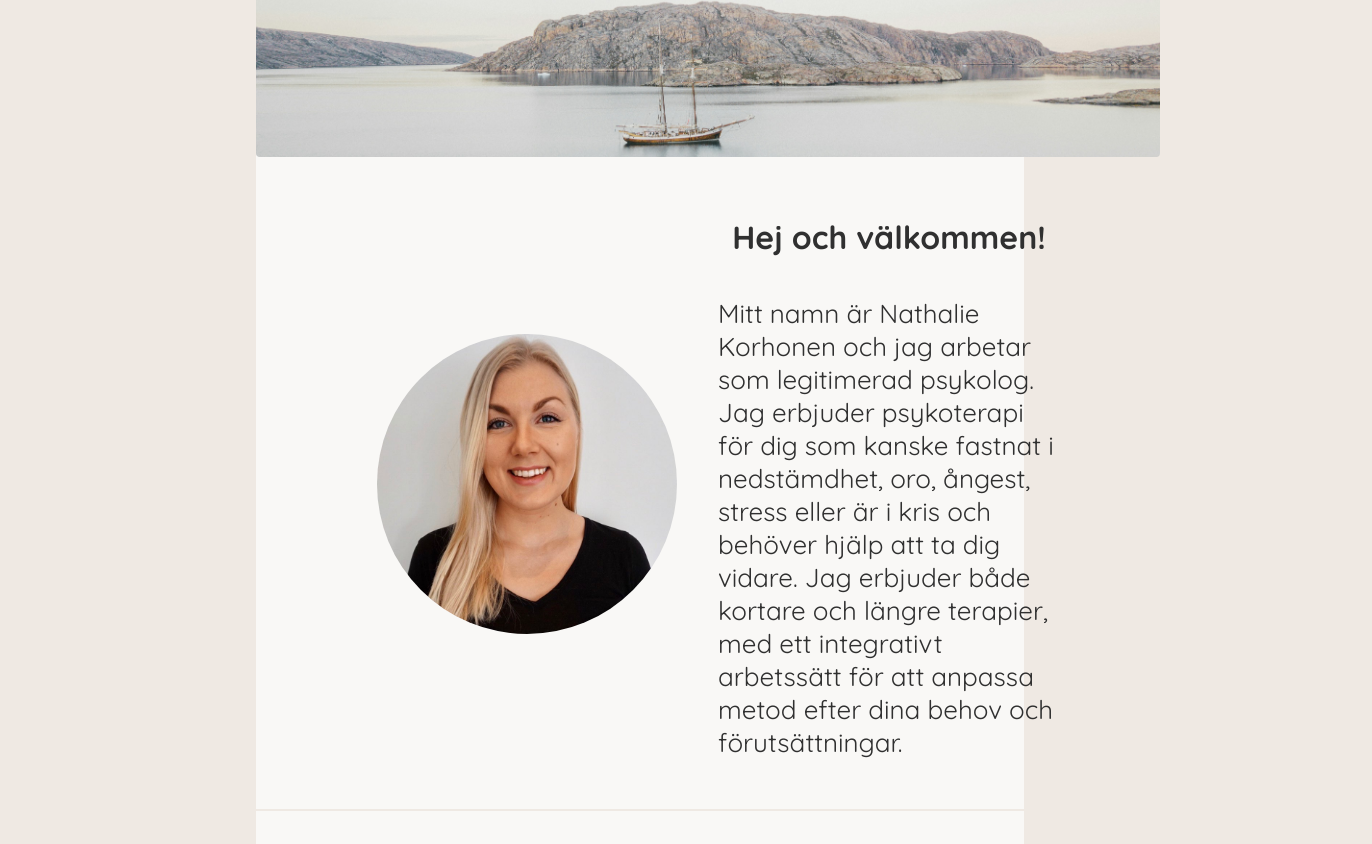
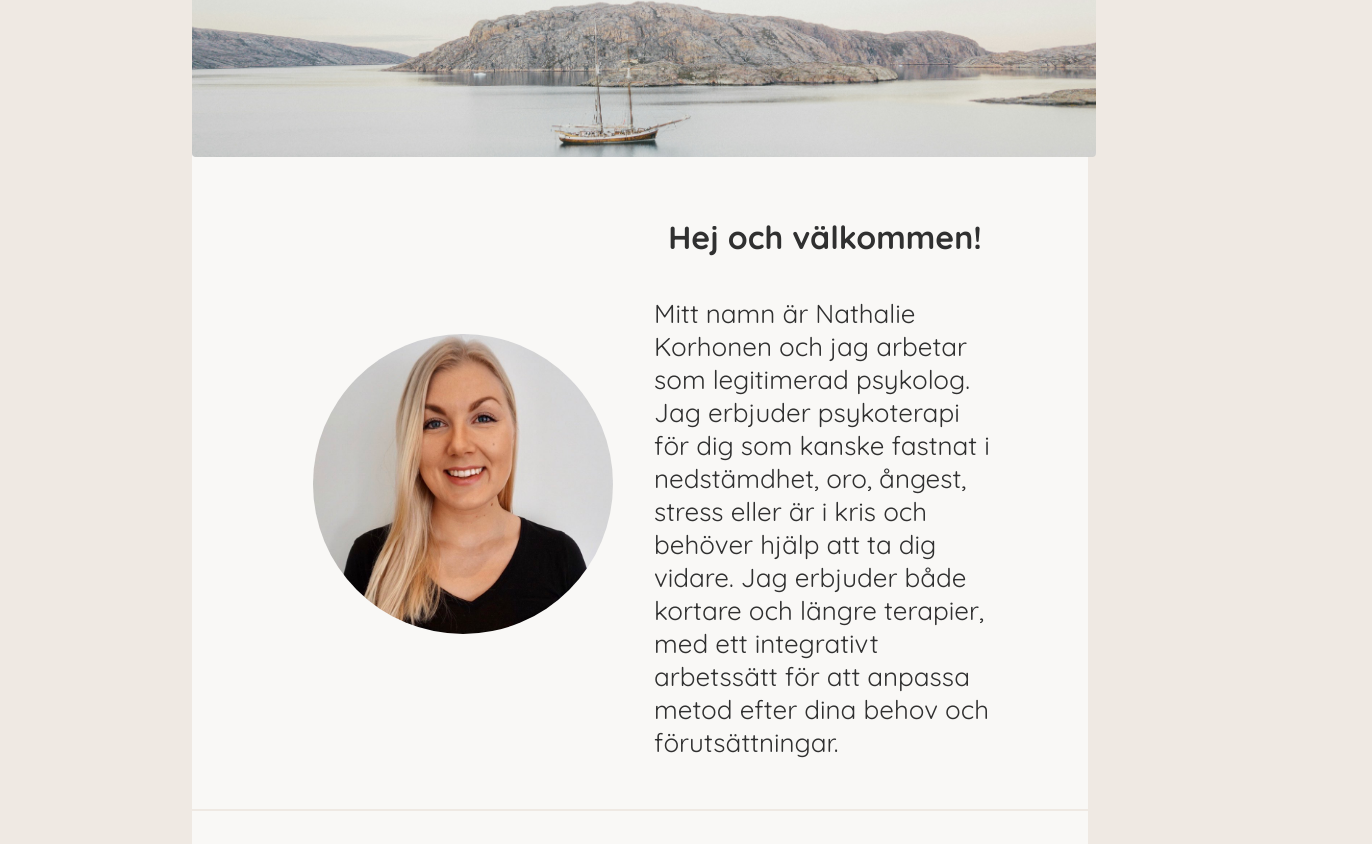
Before and after one commit to DzengiZp/nk-psykolog-ab, a Next.js app in the folder next/: page / in a window 1280 px wide. Shown: the part 376-1220 px from the top of the page, 1372 px wide, since content can reach past the window. Built offline with nearby package versions, Linux system fonts and the light colour scheme.

Commit message:
Added responsive design globally and for font sizes with clamp
Renamed card sections for better readability

```diff
--- a/next/src/app/globals.css
+++ b/next/src/app/globals.css
@@ -9,26 +9,69 @@
 	--text-black: #303030;
 }
 
+/* MOBILE: 480px */
+/* SM: 640px */
+/* MD: 768px */
+/* LG: 1024px */
+/* XL: 1280px */
+/* XXL: 1536px */
+
+* {
+	box-sizing: content-box;
+}
+
 html {
 	/* Default rem size */
 	font-size: 62.5%;
 }
 
-@media (min-width: 680px) {
 body {
 	display: flex;
 	flex-direction: column;
-		box-sizing: content-box;
 	background-color: var(--color-palette-two);
 	margin: 0;
 	padding: 0;
 }
+
+.baseSite {
+  display: flex;
+  flex-direction: column;
+	margin: 0 auto;
+	width: 95vw;
+	min-height: 100vh;
+	background-color: var(--color-palette-one);
 }
 
+@media (min-width: 768px) {
+	.baseSite {
+		margin: 0 auto;
+		width: 90vw;
+		background-color: var(--color-palette-one);
+	}
+}
+
+@media (min-width: 1024px) {
+	.baseSite {
+		margin: 0 auto;
+		width: 80vw;
+		background-color: var(--color-palette-one);
+	}
+}
+
+@media (min-width: 1280px) {
+	.baseSite {
+		margin: 0 auto;
+		width: 70vw;
+		background-color: var(--color-palette-one);
+	}
+}
+
+@media (min-width: 1536px) {
 	.baseSite {
 		margin: 0 auto;
 		width: 60vw;
 		background-color: var(--color-palette-one);
+	}
 }
 
 h1,
--- a/next/src/app/page.module.css
+++ b/next/src/app/page.module.css
@@ -4,56 +4,55 @@
 }
 
 .startPageContainer > section:nth-child(2) > div {
-  border-top: none;
+	border-top: none;
 }
 
-.heroImageContainer {
+.heroImageSectionContainer {
 	display: flex;
 	justify-content: center;
 	position: relative;
 	width: 100%;
 	aspect-ratio: 2.5/1;
 	margin-bottom: 1rem;
-  margin-top: 5rem;
+	margin-top: 5rem;
 }
 
-.heroTitle {
+/* .heroTitle {
 	position: absolute;
 	padding-top: 180px;
 	color: var(--text-black);
 	z-index: 10;
 	font-size: clamp(2rem, 2vw + 1rem, 10rem);
-}
+} */
 
 .heroImage {
 	object-fit: cover;
-  border-radius: 4px;
-
+	border-radius: 4px;
 }
 
-.aboutContainer {
+.sectionContainer {
 	display: grid;
 	grid-template-columns: 1fr;
 	color: var(--text-black);
 	gap: 2rem;
-	font-size: 2.6rem;
+	font-size: clamp(1.8rem, 1vw + 1rem, 2.6rem);
 }
 
-.firstTalkContainer {
+.firstTalkSectionContainer {
 	display: grid;
 	grid-template-columns: 1fr;
 	color: var(--text-black);
 	gap: 2rem;
-	font-size: 2.6rem;
+	font-size: clamp(1.8rem, 1vw + 1rem, 2.6rem);
 	padding: 3rem 0;
 }
 
-.firstTalkContainer > div {
+.firstTalkSectionContainer > div {
 	border-bottom: 2px solid var(--color-palette-two);
 }
 
-.formContainer {
+.formSectionContainer {
 	color: var(--text-black);
 	gap: 2rem;
-	font-size: 2.6rem;
+	font-size: clamp(1.8rem, 1vw + 1rem, 2.6rem);
 }
--- a/next/src/app/page.tsx
+++ b/next/src/app/page.tsx
@@ -7,7 +7,7 @@ import Form from '@/components/form/Form';
 export default function Startpage() {
 	return (
 		<div className={styles.startPageContainer}>
-			<section className={styles.heroImageContainer}>
+			<section className={styles.heroImageSectionContainer}>
 				{/* <h1 className={styles.heroTitle}>PSYKOLOGMOTTAGNING NATHALIE KORHONEN</h1> */}
 				<Image
 					className={styles.heroImage}
@@ -17,7 +17,7 @@ export default function Startpage() {
 					fill
 				/>
 			</section>
-			<section className={styles.aboutContainer}>
+			<section className={styles.sectionContainer}>
 				<Card
 					title='Hej och välkommen!'
 					imageSrc='/nathalie-profilbild.jpg'
@@ -29,7 +29,7 @@ export default function Startpage() {
 					text='Mitt namn är Nathalie Korhonen och jag arbetar som legitimerad psykolog. Jag erbjuder psykoterapi för dig som kanske fastnat i nedstämdhet, oro, ångest, stress eller är i kris och behöver hjälp att ta dig vidare. Jag erbjuder både kortare och längre terapier, med ett integrativt arbetssätt för att anpassa metod efter dina behov och förutsättningar.'
 				/>
 			</section>
-			<section className={styles.aboutContainer}>
+			<section className={styles.sectionContainer}>
 				<Card
 					flip={true}
 					title='Mer om mig'
@@ -42,7 +42,7 @@ export default function Startpage() {
 					text='Jag är legitimerad psykolog med psykoterapiutbildning i KBT (kognitiv beteendeterapi), PDT (psykodynamisk terapi) samt IPT (interpersonell terapi). Jag är utbildad på Göteborgs Universitet. Mitt sätt att arbeta är integrativt vilket betyder att jag försöker anpassa metod efter dina behov och förutsättningar. Att arbeta integrativt kan exempelvis vara genom att i en psykodynamisk terapi med fokus på exempelvis uppväxt och relationer också kombinera med hemuppgifter för att öva/utmana dig mellan våra samtal. Jag tror på vikten av en trygg relation mellan dig och din psykolog för att skapa bra förutsättningar att våga utforska och prata om känslor som väcks.'
 				/>
 			</section>
-			<section className={styles.aboutContainer}>
+			<section className={styles.sectionContainer}>
 				<Card
 					title='Psykoterapi'
 					imageSrc='/psychotherapy.webp'
@@ -53,7 +53,7 @@ export default function Startpage() {
 					text='Alla kan ibland vara i behov av att få prata med någon utomstående om hur man har det. Tillsammans med någon annan reflektera kring ens val och livssituation. Ibland söker man en tydlig förändring, och ibland är målet att förstå sig själv bättre. Psykoterapi handlar i stort om att utforska det som blir svårt för dig här och nu och vilka mönster i ditt liv som kanske behöver förändras. Ett tydligt mål inom psykoterapi är att öka din förståelse kring dig själv så att du ska kunna ta mer medvetna val som rör ditt liv. I samtalen reflekterar vi tillsammans och du får en möjlighet att i din egen takt utforska, förstå och förändra. Ibland har vi ett tydligt fokus i vår kontakt, ex. en separation, relation, traumatisk händelse osv, och ibland är kontakten mer flytande och utforskande.'
 				/>
 			</section>
-			<section className={styles.firstTalkContainer}>
+			<section className={styles.firstTalkSectionContainer}>
 				<Card
 					title='Första samtal'
 					flip={true}
@@ -73,7 +73,7 @@ export default function Startpage() {
           Som medlem av Sveriges psykologförbund och Psykologföretagarna i Sverige arbetar jag enligt förbundets yrkesetiska principer för psykologer i Norden och kvalitetssäkrar mitt arbete Verksamheten lyder under Hälso- och sjukvårdslagen, sekretesslagen och journalföringslagen då behandlingen bedrivs av legitimerad personal.'
 				/>
 			</section>
-			<section className={styles.formContainer}>
+			<section className={styles.formSectionContainer}>
 				<Form />
 			</section>
 		</div>
```
Lines whose indentation alone changed are shown as unchanged.
